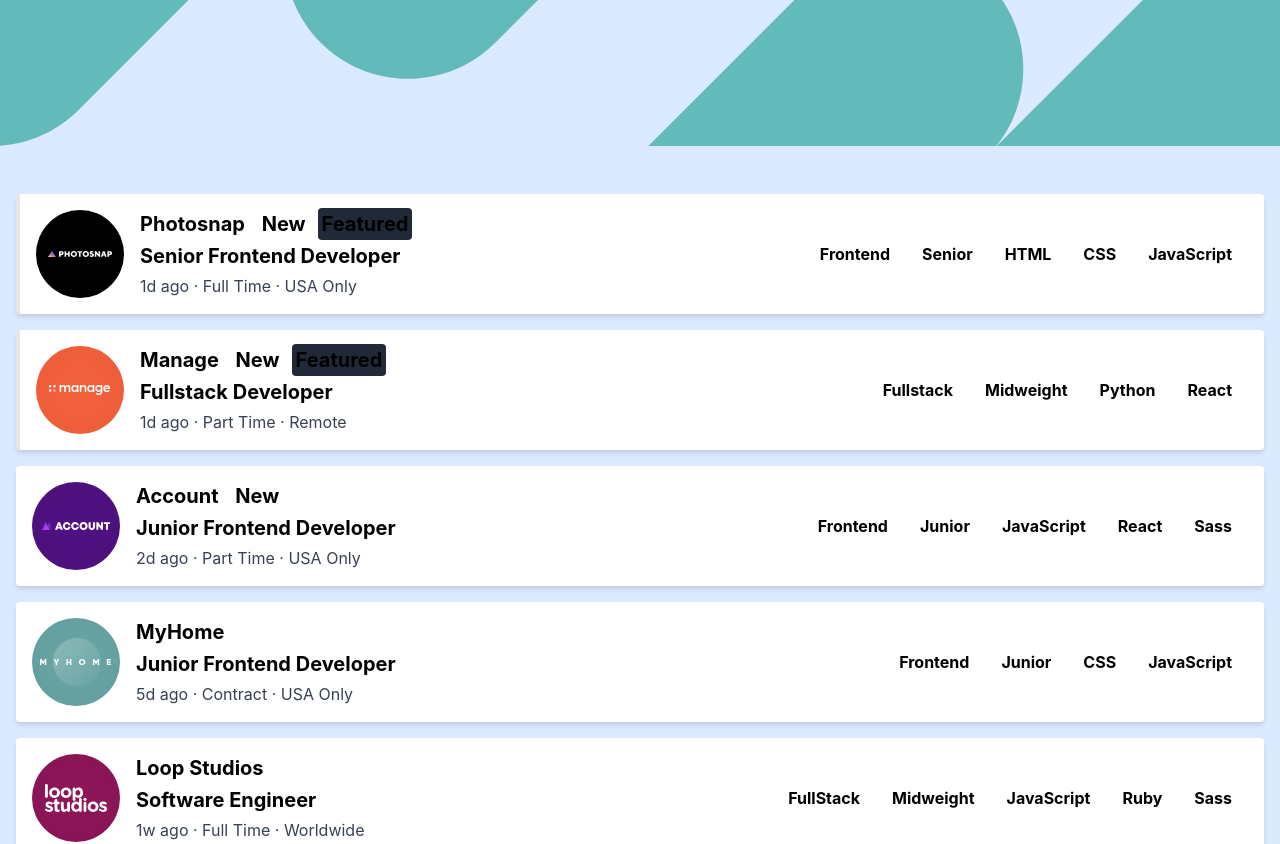
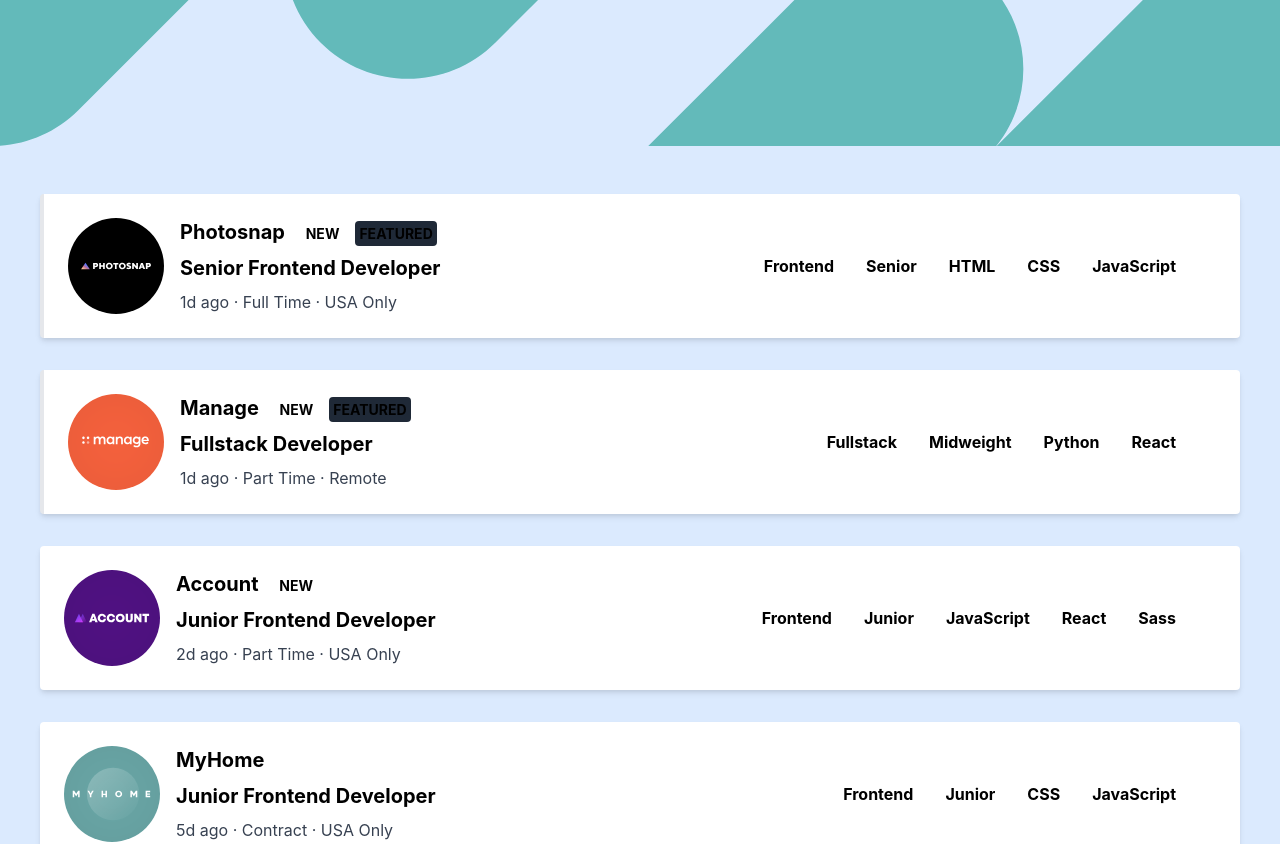
Before and after one commit to Shivraj97/job-listing-react, a React (Create React App) app: page / in a window 1280 px wide. Shown: the top 844 px of the page. Built offline with nearby package versions, Linux system fonts and the light colour scheme.

Commit message:
added filteration

```diff
--- a/src/App.js
+++ b/src/App.js
@@ -1,27 +1,98 @@
-import React, { useState, useEffect } from "react";
+import React, { useState, useEffect, Fragment } from "react";
 import JobBoardComponent from "./components/JobBoardComponent";
 import data from "./assets/data.json";
 
 function App() {
   const [jobs, setJobs] = useState([]);
+  const [filters, setFilters] = useState([]);
 
   useEffect(() => {
     setJobs(data);
   }, []);
 
-  console.log(jobs);
+  const filterFunc = ({ role, level, tools, languages }) => {
+    if (filters.length === 0) {
+      return true;
+    }
+
+    const tags = [role, level];
+
+    if (tools) {
+      tags.push(...tools);
+    }
+    if (languages) {
+      tags.push(...languages);
+    }
+
+    //return tags.some((tag) => filters.includes(tag));
+    return filters.every((filter) => tags.includes(filter));
+  };
+
+  const handleTagClick = (tag) => {
+    // avoid reading duplicate tags
+    if (filters.includes(tag)) return;
+
+    setFilters([...filters, tag]);
+  };
+
+  const handleFilterClick = (passedFilter) => {
+    setFilters(filters.filter((f) => f !== passedFilter));
+  };
+
+  const clearFilters = () => {
+    setFilters([]);
+  };
+
+  const filteredJobs = jobs.filter(filterFunc);
 
   return (
-    <div className="App">
+    <>
       <header className="bg-teal-500 mb-12">
-        <img src="/images/bg-header-desktop.svg" alt="header-background" />
+        <img
+          className="w-full"
+          src="/images/bg-header-desktop.svg"
+          alt="header-background"
+        />
       </header>
-      {jobs.length === 0 ? (
-        <p>Jobs are fetching...</p>
-      ) : (
-        jobs.map((job) => <JobBoardComponent job={job} key={job.id} />)
-      )}
-    </div>
+      <div className="container m-auto">
+        {filters.length > 0 && (
+          <div
+            className={`flex flex-wrap bg-white shadow-md -my-20 mb-16 my-12 mx-10 p-6 rounded z-10 relative`}
+          >
+            {filters.map((filter) => (
+              <Fragment>
+                <span
+                  onClick={() => handleFilterClick(filter)}
+                  className="text-teal-500 bg-teal-100 cursor-pointer font-bold p-2 rounded"
+                >
+                  {filter}
+                </span>
+                <span className="bg-teal-500 font-bold text-md p-2 mr-4 text-teal-100">
+                  Χ
+                </span>
+              </Fragment>
+            ))}
+            <button
+              onClick={clearFilters}
+              className="font-bold text-gray-700 ml-auto"
+            >
+              Clear
+            </button>
+          </div>
+        )}
+        {jobs.length === 0 ? (
+          <p>Jobs are fetching...</p>
+        ) : (
+          filteredJobs.map((job) => (
+            <JobBoardComponent
+              job={job}
+              key={job.id}
+              handleTagClick={handleTagClick}
+            />
+          ))
+        )}
+      </div>
+    </>
   );
 }
 
--- a/src/components/JobBoardComponent.js
+++ b/src/components/JobBoardComponent.js
@@ -1,6 +1,6 @@
 import React from "react";
 
-const JobBoardComponent = ({ job }) => {
+const JobBoardComponent = ({ job, handleTagClick }) => {
   const {
     logo,
     company,
@@ -28,36 +28,43 @@
 
   return (
     <div
-      className={`flex bg-white shadow-md m-4 p-4 rounded ${
+      className={`flex flex-col bg-white shadow-md my-12 mx-10 p-6 rounded ${
         featured && "border-l-4 border-teal-500 border-solid"
-      }`}
+      } lg:flex-row lg:my-8`}
     >
       <div>
-        <img src={logo} alt={company} />
+        <img
+          className="mb-4 w-20 h-20 -mt-16 lg:h-24 lg:w-24 lg:my-0"
+          src={logo}
+          alt={company}
+        />
       </div>
       <div className="flex flex-col justify-between ml-4">
         <h3 className="font-bold text-xl text-teal-500">
           {company}{" "}
           {isNew && (
-            <span className="text-teal-100 bg-teal-500 m-2 p-1 rounded-full">
+            <span className="text-teal-100 text-sm uppercase bg-teal-500 m-2 py-1 px-2 rounded-full">
               New
             </span>
           )}
           {featured && (
-            <span className="text-white-500 bg-gray-800 p-1 rounded">
+            <span className="text-white-500 text-sm uppercase bg-gray-800 p-1 rounded">
               Featured
             </span>
           )}
         </h3>
-        <h2 className="font-bold text-xl">{position}</h2>
+        <h2 className="font-bold text-xl my-2">{position}</h2>
         <p className="text-gray-700">
           {postedAt} · {contract} · {location}
         </p>
       </div>
-      <div className="flex items-center justify-center ml-auto">
+      <div className="flex flex-wrap items-center mt-4 mx-4 pt-4 border-t border-gray-500 border-solid lg:ml-auto lg:border-0 lg:pt-0 lg:mt-0">
         {tags
           ? tags.map((tag) => (
-              <span className="text-teal-500 bg-teal-100 font-bold m-2 p-2 rounded">
+              <span
+                onClick={() => handleTagClick(tag)}
+                className="text-teal-500 bg-teal-100 cursor-pointer font-bold mr-4 mb-4 p-2 rounded lg:mb-0"
+              >
                 {tag}
               </span>
             ))
```
